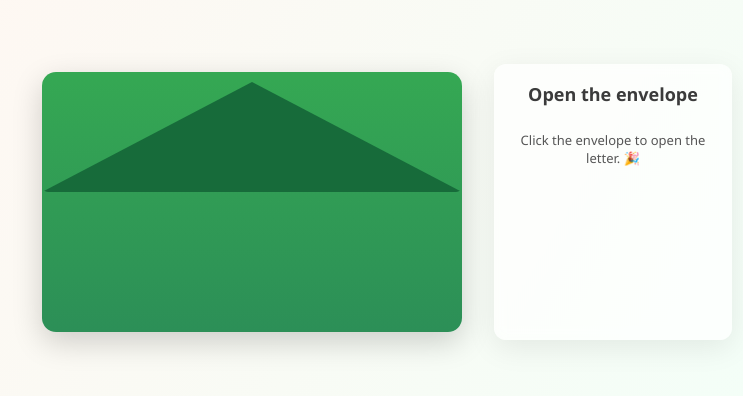
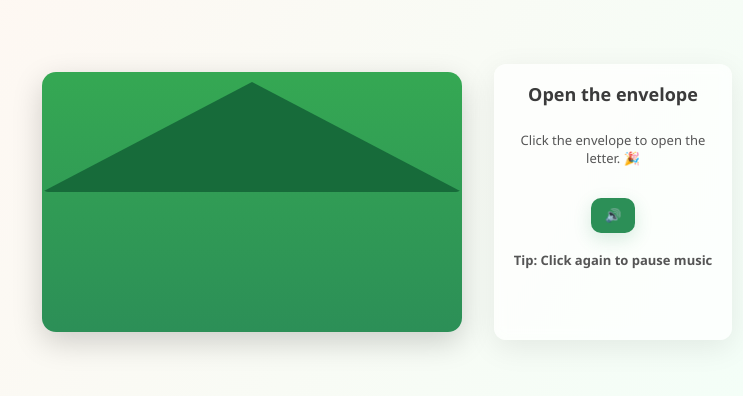
Before and after one commit to AVERILILYYYY/Open, a plain HTML site: page index.html in a window 1280 px wide. Shown: the part 198-594 px from the top of the page, without its empty margins (253-996 px from the left). Drawn offline with Linux system fonts and the light colour scheme.

Commit message:
Update index.html

```diff
--- a/index.html
+++ b/index.html
@@ -242,6 +242,8 @@ carry and treasure forever. Among all of my friends, you're one of those people
     <div class="panel">
       <h3>Open the envelope</h3>
       <p class="hint">Click the envelope to open the letter. 🎉</p>
+      <button id="music-toggle" class="music-btn" aria-pressed="false">🔊</button>
+      <p class="hint" style="font-weight:600; margin-top:6px;">Tip: Click again to pause music</p>
     </div>
   </div>
 
```
